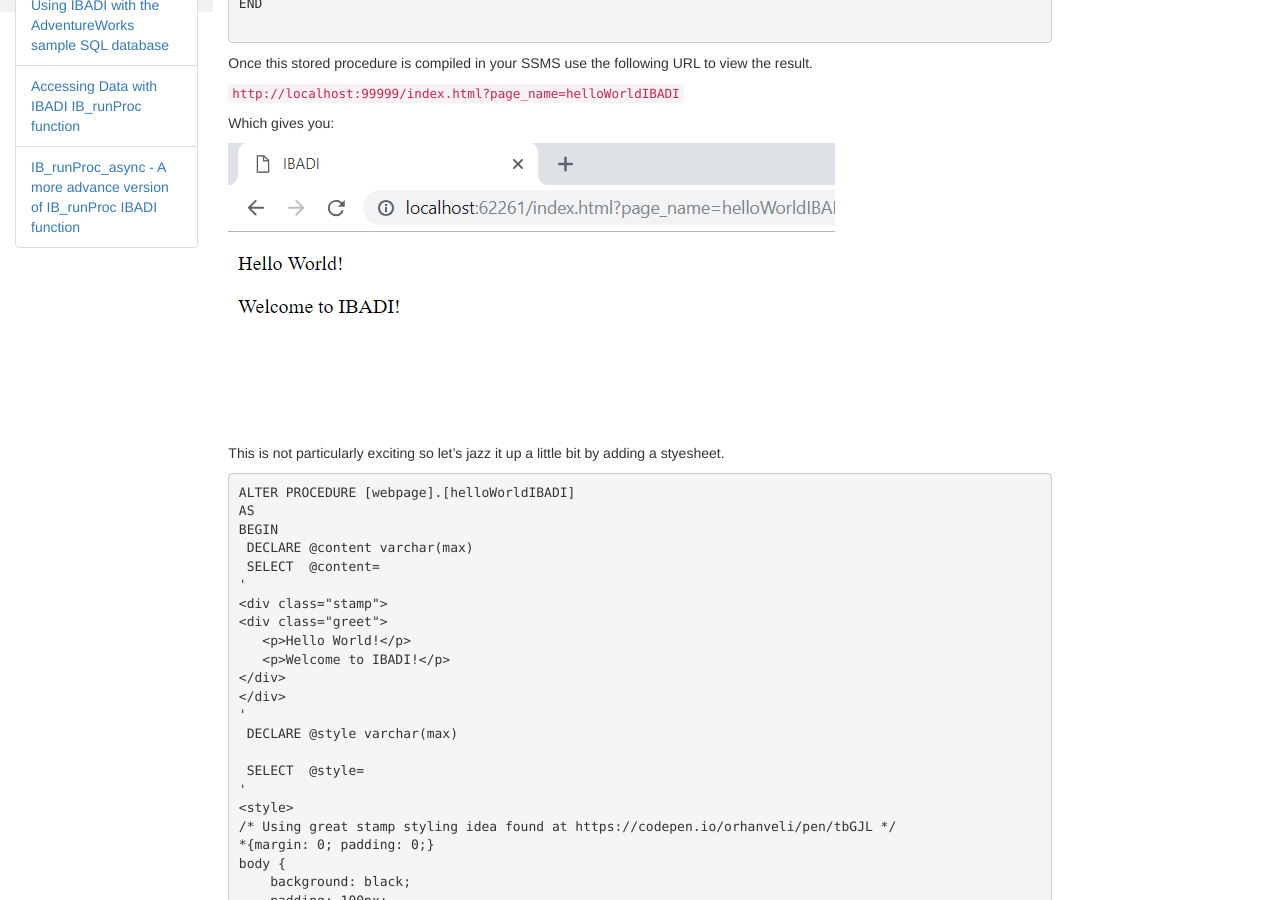
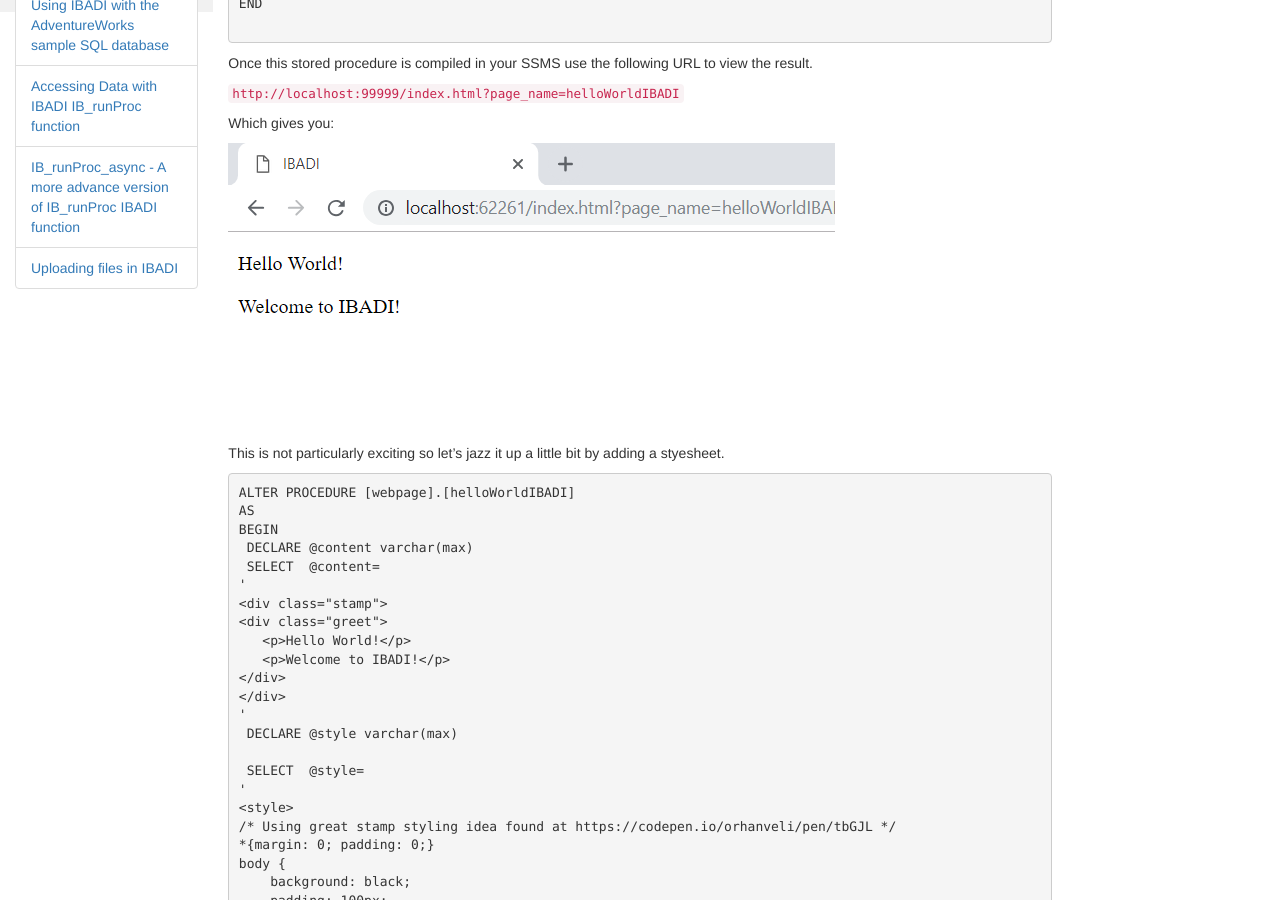
Before and after one commit to SamuelAina/IBADI-DOCS, a Jekyll site: the page built from index.md, in a window 1280 px wide and 900 px high, scrolled down 490 px. Built offline with Jekyll 4.4.1, drawn with Linux system fonts in a browser that asks for light colours; our own code applies the rules of GitHub Pages for plain Markdown files.

Commit message:
Added new article link

```diff
--- a/_layouts/default.html
+++ b/_layouts/default.html
@@ -25,6 +25,9 @@ docs:
 
 - title: IB_runProc_async - A more advance version of IB_runProc IBADI function
   url: IB_runProc_async-A-more-advance-version-of-IB_runProc-IBADI function.html
+
+- title: Uploading files in IBADI
+  url: Uploading-files-in-IBADI.html
 ---
 <!doctype html>
 <html lang="{{ site.locale | slice: 0,2 | default: "en" }}" class="no-js">
```
